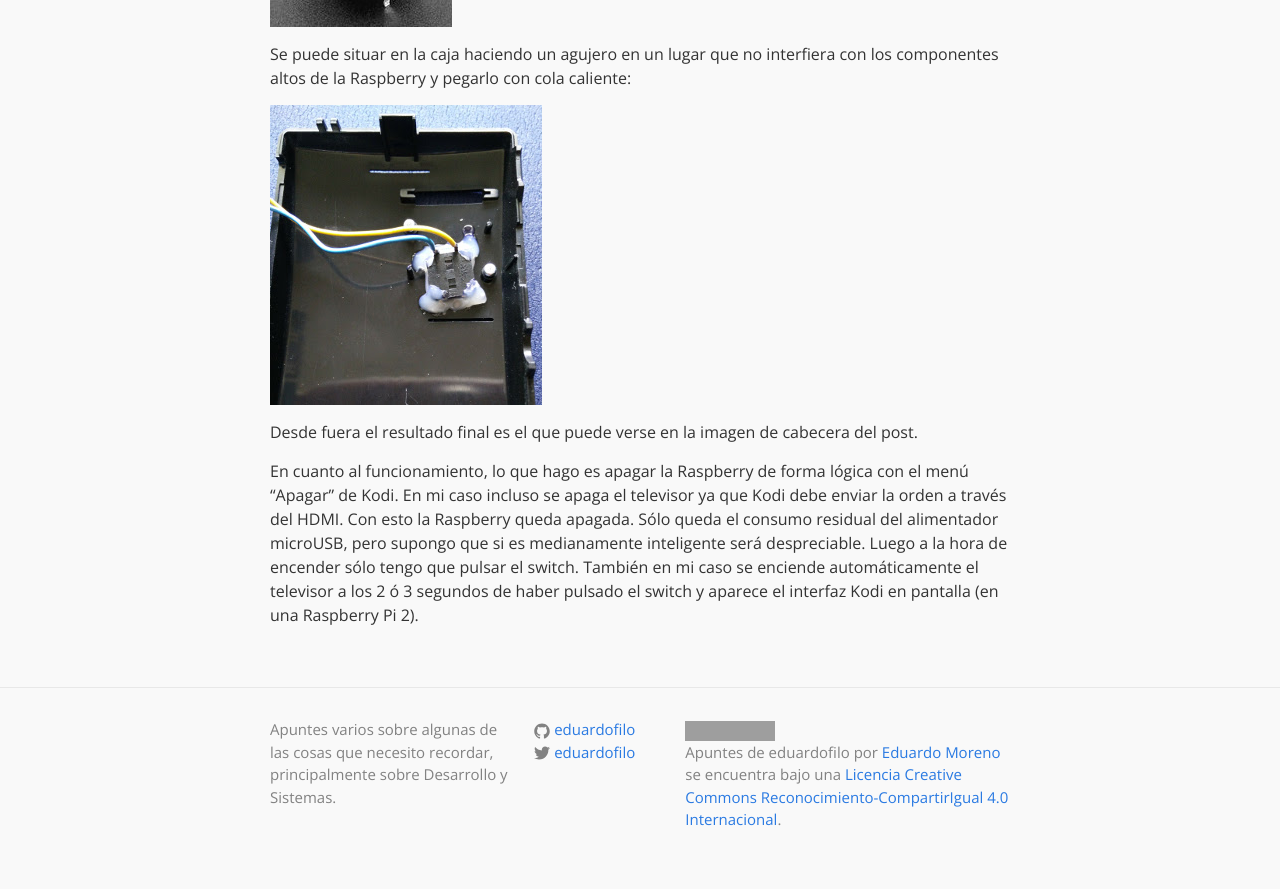
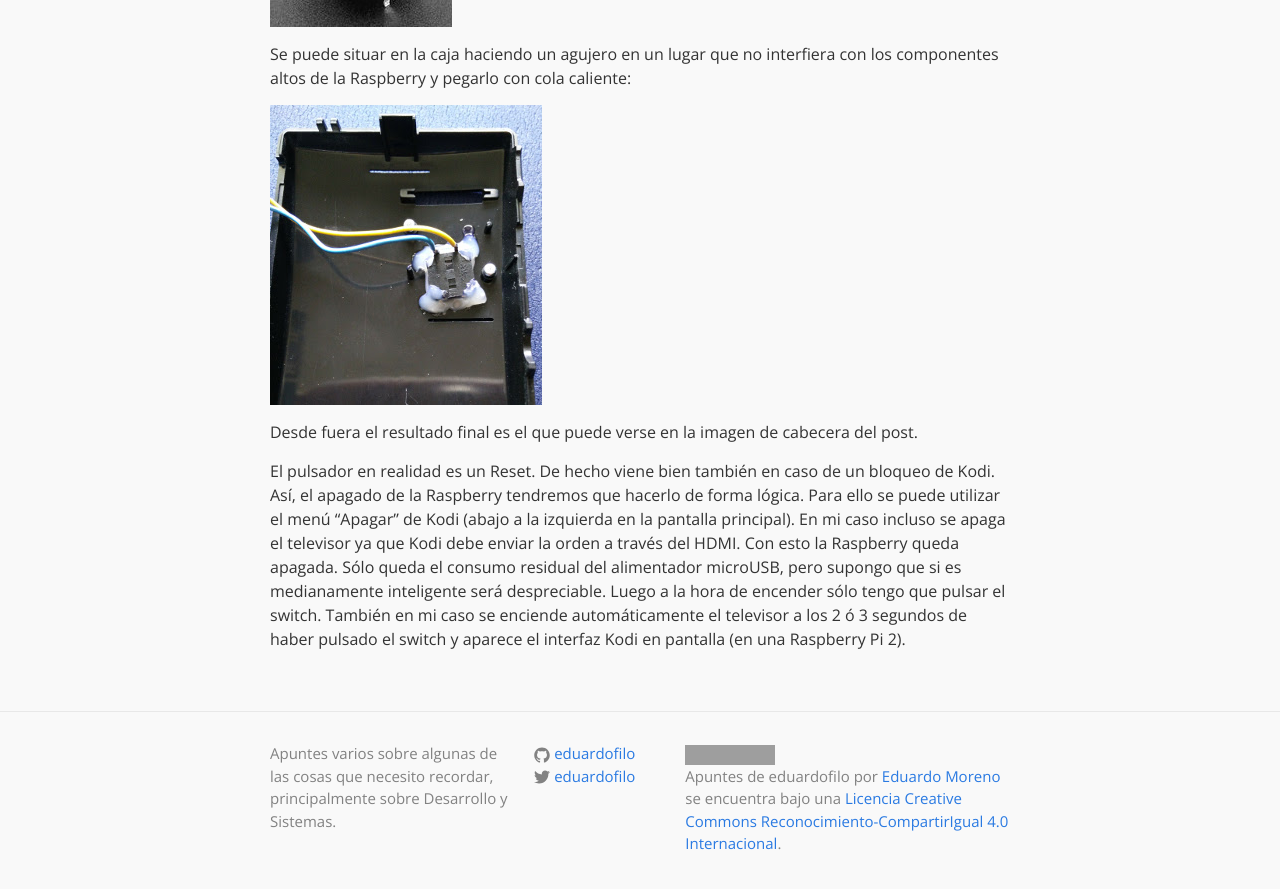
Before and after one commit to eduardofilo/eduardofilo.jekyll, a Jekyll site: the page built from _posts/2016-10-17-raspi-switch.md, in a window 1280 px wide and 900 px high, scrolled down 3129 px. Shown: the top 889 px of the window. Built offline with Jekyll 4.4.1, drawn with Linux system fonts in a browser that asks for light colours; grey boxes are pictures that could not be loaded.

Commit message:
Cambios en post sobre interruptor en Raspberry Pi.

```diff
--- a/_posts/2016-10-17-raspi-switch.md
+++ b/_posts/2016-10-17-raspi-switch.md
@@ -39,4 +39,4 @@ Se puede situar en la caja haciendo un agujero en un lugar que no interfiera con
 
 Desde fuera el resultado final es el que puede verse en la imagen de cabecera del post.
 
-En cuanto al funcionamiento, lo que hago es apagar la Raspberry de forma lógica con el menú "Apagar" de Kodi. En mi caso incluso se apaga el televisor ya que Kodi debe enviar la orden a través del HDMI. Con esto la Raspberry queda apagada. Sólo queda el consumo residual del alimentador microUSB, pero supongo que si es medianamente inteligente será despreciable. Luego a la hora de encender sólo tengo que pulsar el switch. También en mi caso se enciende automáticamente el televisor a los 2 ó 3 segundos de haber pulsado el switch y aparece el interfaz Kodi en pantalla (en una Raspberry Pi 2).
+El pulsador en realidad es un Reset. De hecho viene bien también en caso de un bloqueo de Kodi. Así, el apagado de la Raspberry tendremos que hacerlo de forma lógica. Para ello se puede utilizar el menú "Apagar" de Kodi (abajo a la izquierda en la pantalla principal). En mi caso incluso se apaga el televisor ya que Kodi debe enviar la orden a través del HDMI. Con esto la Raspberry queda apagada. Sólo queda el consumo residual del alimentador microUSB, pero supongo que si es medianamente inteligente será despreciable. Luego a la hora de encender sólo tengo que pulsar el switch. También en mi caso se enciende automáticamente el televisor a los 2 ó 3 segundos de haber pulsado el switch y aparece el interfaz Kodi en pantalla (en una Raspberry Pi 2).
```
